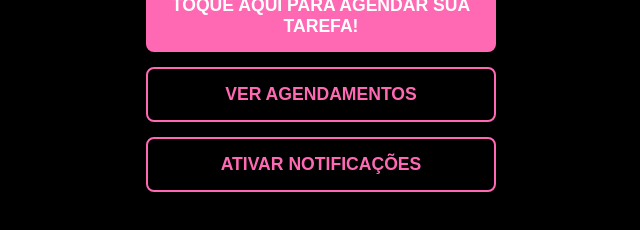
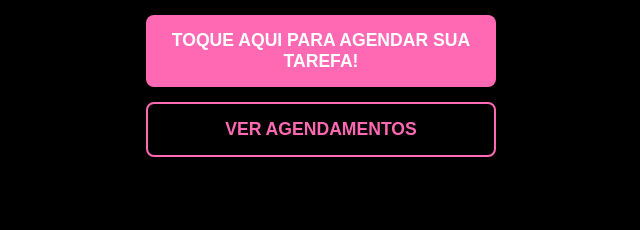
Before and after one commit to ThiagoVieira04/vanilze-do-bolo-agendamentos, a website with bundled scripts: page public/index.html in a window 1280 px wide. Shown: the part 486-716 px from the top of the page, without its empty margins (319-959 px from the left). Built offline with nearby package versions, Linux system fonts and the light colour scheme.

Commit message:
Update index.html

```diff
--- a/public/index.html
+++ b/public/index.html
@@ -14,7 +14,7 @@
       <h1>Bem vinda Vanilze</h1>
       <button id="goToFormBtn">TOQUE AQUI PARA AGENDAR SUA TAREFA!</button>
       <button id="goToTasksBtn" class="secondary">VER AGENDAMENTOS</button>
-      <button id="ativarNotificacoes" class="secondary">ATIVAR NOTIFICAÇÕES</button>
+
     </div>
 
     <!-- Tela de Cadastro de Tarefa -->
```
